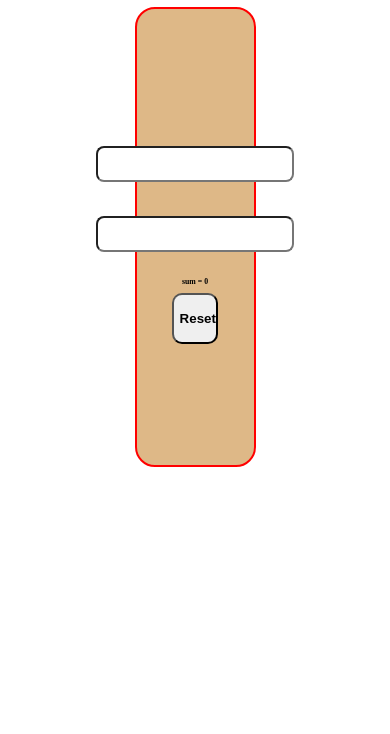
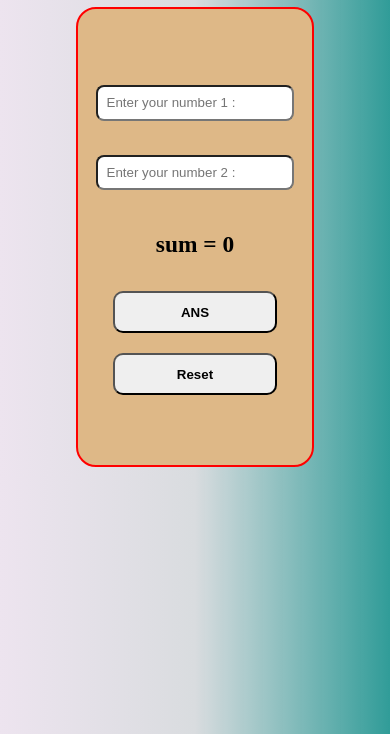
Before and after one commit to KrushnaX0X0/DOM-calculater, a plain HTML site: page index.html in a window 390 px wide. Shown: the part 110-844 px from the top of the page. Drawn offline with Linux system fonts and the light colour scheme.

Commit message:
script add

```diff
--- a/index.html
+++ b/index.html
@@ -7,6 +7,10 @@
 </head>
 <body>
     <style>
+
+        body{
+            background:linear-gradient(to right, #ede4ef, #d9dcdf, rgb(40 152 148 / 96%))
+        }
         h1{
             text-align: center;
         }
@@ -45,19 +49,65 @@
             width: 12vw;
             border-radius: 10px;
             font-weight: 600;
+            margin: 10px;
         }
         .btn:hover{
             background-color: brown;
             color: white;
         }
 
+        @media screen and (max-width:480px) {
+
+        .fist-continer{
+            display: flex;
+            flex-direction: column;
+            justify-content: center;
+            align-items: center;
+
+
+        }
+        .continer{
+            height: 54vh;
+            width: 60vw;
+            display: flex;
+            flex-direction: column;
+            justify-content: center;
+            align-items: center;
+            border: 2px solid red;
+            background-color: burlywood;
+            border-radius: 20px;
+        }
+        .input-text{
+            padding: 1vh;
+            margin: 2vh 0;
+            border-radius: 8px;
+
+        }
+        p{
+            font-size: 6vw;
+            font-weight: 700;
+
+        }
+        .btn{
+            height: 5vh;
+            width: 42vw;
+            border-radius: 10px;
+            font-weight: 600;
+            margin: 10px;
+        }
+
+
+
+    }
+
     </style>
     <h1>TWO NUMBER ADDTION </h1>
     <div class="fist-continer">
     <div class="continer">
-        <input type="text" class="input-text" id="input-value1" onkeyup="calculater()">
-        <input type="text"class="input-text" id="input-value2" onkeyup="calculater()" >
+        <input type="text" class="input-text" id="input-value1" placeholder="Enter your number 1 :" >
+        <input type="text"class="input-text" id="input-value2"  placeholder="Enter your number 2 :"  >
         <p id="result">sum = 0</p>
+        <button onclick="calculater()" class="btn">ANS</button>
         <button type="button" id="receat" onclick="reset()" class="btn">Reset</button>
 
 
@@ -68,11 +118,12 @@
 
 
          function calculater(){
-              const Elementnum1 = document.getElementById(id="input-value1").value;
-             const Elementnum2 = document.getElementById(id="input-value2").value;
+              const Elementnum1 = document.getElementById(id="input-value1");
+             const Elementnum2 = document.getElementById(id="input-value2");
 
-            const total = parseInt(Elementnum1 ) + parseInt(Elementnum2)
-            document.getElementById("result").innerText = total
+            const total = parseInt(Elementnum1.value) + parseInt(Elementnum2.value)
+             const resultElement = document.getElementById("result")
+             resultElement.innerText = sum : $(total)
 
 
 
@@ -86,15 +137,6 @@
          }
 
 
-
-
-
-
-
-
-
-
-
     </script>
 
 </body>
```
